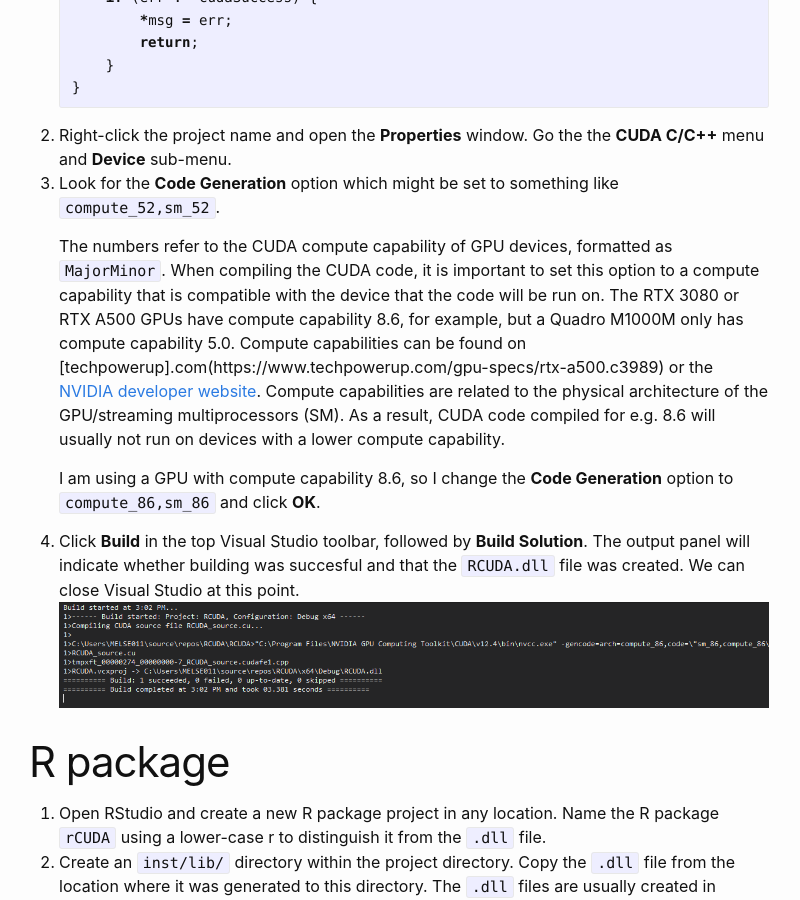
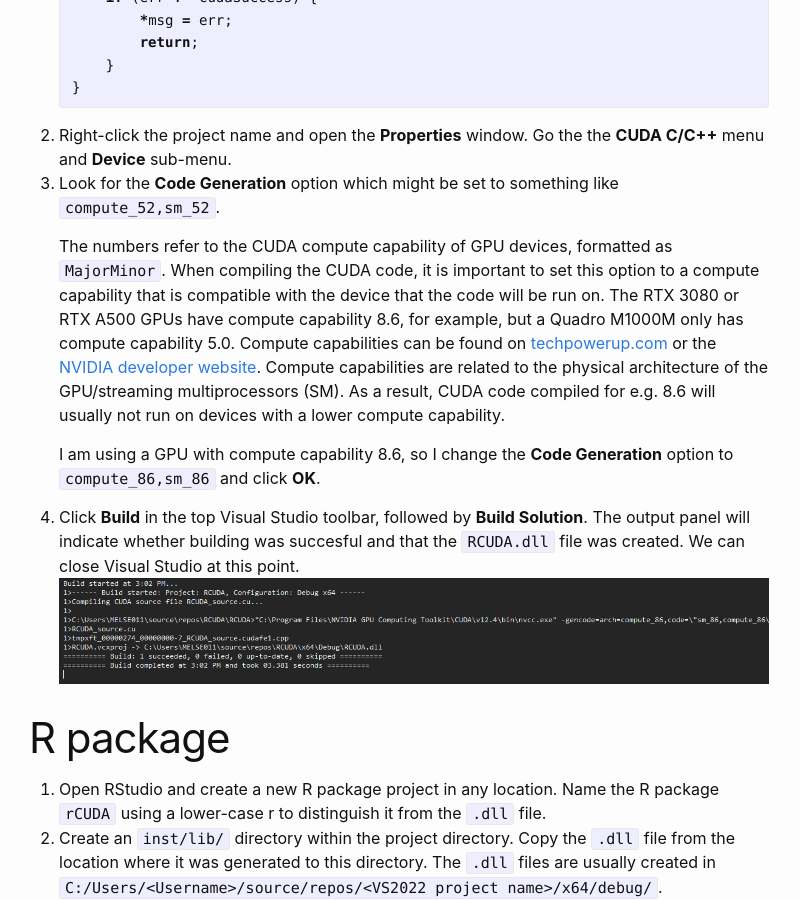
Before and after one commit to KillianMelsen/killianmelsen.github.io, a Jekyll site: the page built from docs/_posts/2024-05-02-Using CUDA with R on Windows.markdown, in a window 1280 px wide and 900 px high, scrolled down 7766 px. Shown: the whole window, without its empty margins (241-1041 px from the left). Built offline with Jekyll 4.4.1, drawn with Linux system fonts in a browser that asks for light colours; some of the changed text lies outside the part shown.

Commit message:
update to CUDA post

````diff
--- a/docs/_posts/2024-05-02-Using CUDA with R on Windows.markdown
+++ b/docs/_posts/2024-05-02-Using CUDA with R on Windows.markdown
@@ -37,7 +37,7 @@ This guide assumes a working Windows R and RStudio installation. It involves cre
 
     The code contains a number of things. It starts with including some required header files before defining the function `getDeviceProperties()` that returns some GPU device properties. It then defines a fixed CUDA thread block size and structs for single (FP32) and double (FP64) precision matrices. It then specifies two CUDA kernels (device code) for simple FP32 and FP64 matrix multiplication on the GPU that does not use shared memory (see the [CUDA C++ Programming Guide](https://docs.nvidia.com/cuda/cuda-c-programming-guide/index.html), section [3.2.4 Shared memory](https://docs.nvidia.com/cuda/cuda-c-programming-guide/index.html#shared-memory)). We then specify two host code functions for the two precisions. These functions will be called from an R wrapper function and take care of copying the input matrices to the GPU (device), allocating GPU memory for the resulting matrix, and copying the resulting matrix back to the host (CPU) which allows R to access it.
     ```cpp
-    // Header files ============================================================================================================
+    // Header files ==========================================================================
     // Basic header file
     #include <stdlib.h>
     #include <string.h>
@@ -46,7 +46,7 @@ This guide assumes a working Windows R and RStudio installation. It involves cre
     #include <cuda_runtime.h>
     #include "device_launch_parameters.h"
 
-    // Device properties function ==============================================================================================
+    // Device properties function ============================================================
     extern "C" __declspec(dllexport)
     void getDeviceProperties(int* id, char* DeviceName, int* integr, int* mjr, int* mnr)
     {
@@ -63,7 +63,7 @@ This guide assumes a working Windows R and RStudio installation. It involves cre
         *mnr = prop.minor;
     }
 
-    // Definitions =============================================================================================================
+    // Definitions ===========================================================================
     // Constant thread block size
     #define BLOCK_SIZE 16
 
@@ -84,7 +84,7 @@ This guide assumes a working Windows R and RStudio installation. It involves cre
         double* elements;
     } Matrix64;
 
-    // Device code =============================================================================================================
+    // Device code ===========================================================================
 
     // Simple FP32 matrix multiplication kernel
     __global__ void SimpleMatMulKernelFP32(Matrix32 A, Matrix32 B, Matrix32 C)
@@ -116,7 +116,7 @@ This guide assumes a working Windows R and RStudio installation. It involves cre
         C.elements[row * C.width + col] = Cvalue;
     }
 
-    // Host code ===============================================================================================================
+    // Host code =============================================================================
 
     // FP32 Matrix multiplication host code
     // Matrix dimensions must be multiple of 16 due to fixed block size
@@ -309,7 +309,7 @@ This guide assumes a working Windows R and RStudio installation. It involves cre
 2.  Right-click the project name and open the **Properties** window. Go the the **CUDA C/C++** menu and **Device** sub-menu.
 3.  Look for the **Code Generation** option which might be set to something like `compute_52,sm_52`.
 
-    The numbers refer to the CUDA compute capability of GPU devices, formatted as `MajorMinor`. When compiling the CUDA code, it is important to set this option to a compute capability that is compatible with the device that the code will be run on. The RTX 3080 or RTX A500 GPUs have compute capability 8.6, for example, but a Quadro M1000M only has compute capability 5.0. Compute capabilities can be found on [techpowerup].com(https://www.techpowerup.com/gpu-specs/rtx-a500.c3989) or the [NVIDIA developer website](https://developer.nvidia.com/cuda-gpus). Compute capabilities are related to the physical architecture of the GPU/streaming multiprocessors (SM). As a result, CUDA code compiled for e.g. 8.6 will usually not run on devices with a lower compute capability.
+    The numbers refer to the CUDA compute capability of GPU devices, formatted as `MajorMinor`. When compiling the CUDA code, it is important to set this option to a compute capability that is compatible with the device that the code will be run on. The RTX 3080 or RTX A500 GPUs have compute capability 8.6, for example, but a Quadro M1000M only has compute capability 5.0. Compute capabilities can be found on [techpowerup.com](https://www.techpowerup.com/gpu-specs/rtx-a500.c3989) or the [NVIDIA developer website](https://developer.nvidia.com/cuda-gpus). Compute capabilities are related to the physical architecture of the GPU/streaming multiprocessors (SM). As a result, CUDA code compiled for e.g. 8.6 will usually not run on devices with a lower compute capability.
 
     I am using a GPU with compute capability 8.6, so I change the **Code Generation** option to `compute_86,sm_86` and click **OK**.
 3.  Click **Build** in the top Visual Studio toolbar, followed by **Build Solution**. The output panel will indicate whether building was succesful and that the `RCUDA.dll` file was created. We can close Visual Studio at this point. ![build](/assets/CUDA_assets/build.PNG)
@@ -363,7 +363,7 @@ This guide assumes a working Windows R and RStudio installation. It involves cre
     }
     ```
 4.  Save and close the R file followed by running `document()` in the RStudio console to update the package documentation.
-5.  Create another R file using `use_r(matMul)` and code below into it.
+5.  Create another R file using `use_r("matMul")` and code below into it.
 
     Note that R stores matrices in column-major order. C++ and CUDA use row-major storage. When converting the R matrices to vectors we thus transpose them first.
     ```r
````
Also changed, not shown: other parts of docs/_posts/2024-05-02-Using CUDA with R on Windows.markdown (+1 -1 lines).
